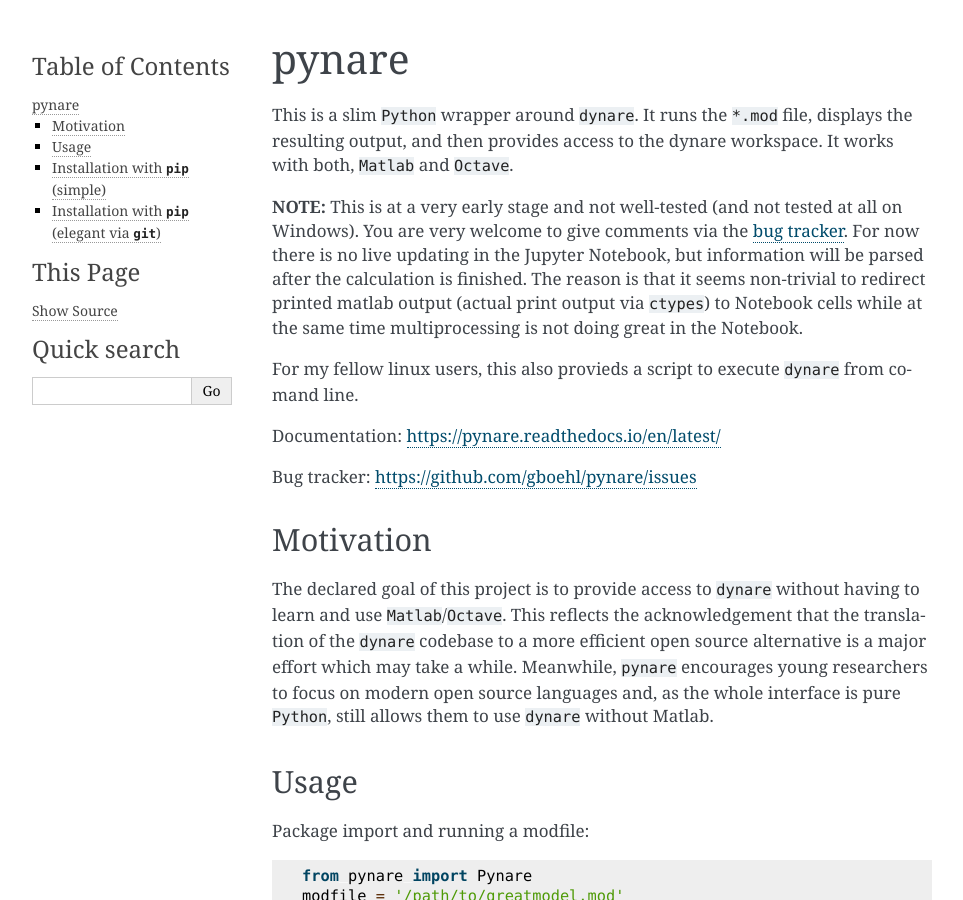
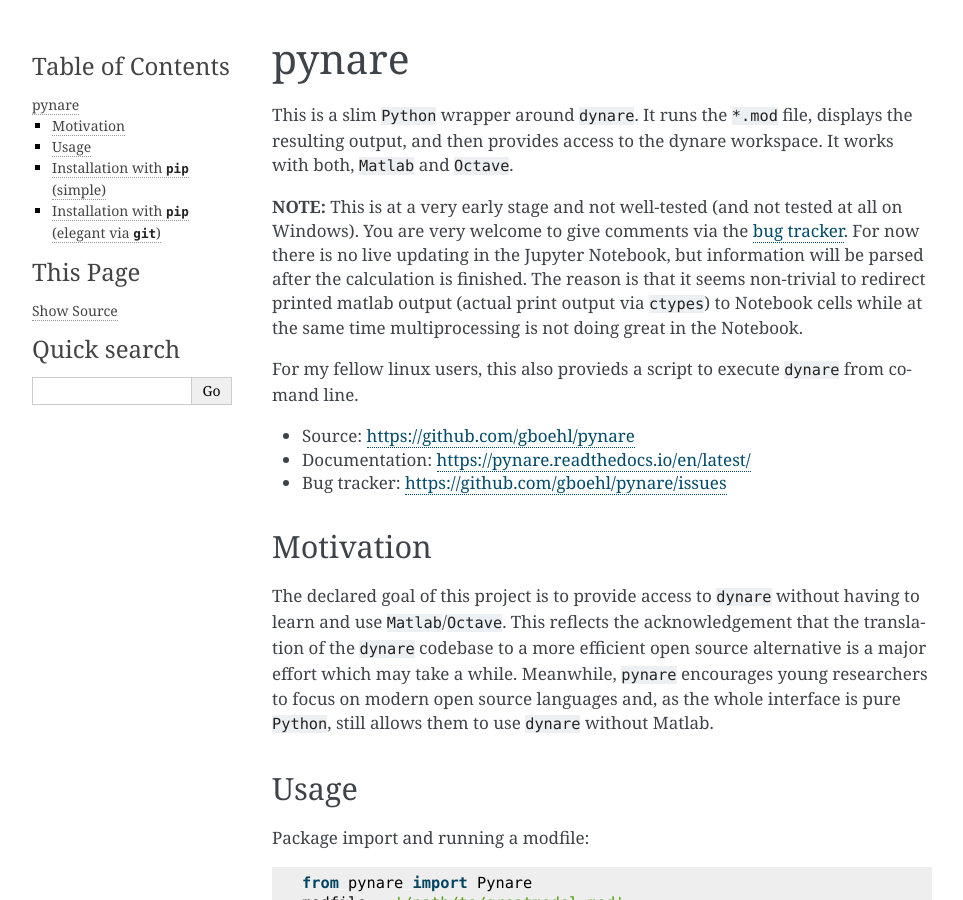
Before and after one commit to gboehl/pynare, a Sphinx documentation site: the page built from docs/index.rst, in a window 1280 px wide and 900 px high. Shown: the whole window, without its empty margins (148-1111 px from the left). Built offline with Sphinx 7.4.7, drawn with Linux system fonts in a browser that asks for light colours; some of the changed lines change nothing that is shown.

Commit message:
documentation

```diff
--- a/README.rst
+++ b/README.rst
@@ -7,9 +7,10 @@
 
 For my fellow linux users, this also provieds a script to execute ``dynare`` from comand line.
 
-Documentation: https://pynare.readthedocs.io/en/latest/
 
-Bug tracker: https://github.com/gboehl/pynare/issues
+- Source: https://github.com/gboehl/pynare
+- Documentation: https://pynare.readthedocs.io/en/latest/
+- Bug tracker: https://github.com/gboehl/pynare/issues
 
 Motivation
 ----------
--- a/docs/conf.py
+++ b/docs/conf.py
@@ -59,5 +59,5 @@
     "github_user": "gboehl", # Username
     "github_repo": "pynare", # Repo name
     "github_version": "master", # Version
-    "conf_py_path": ".", # Path in the checkout to the docs root
+    "conf_py_path": "/source/", # Path in the checkout to the docs root
 }
```
Also changed, not shown: 3 other files.
